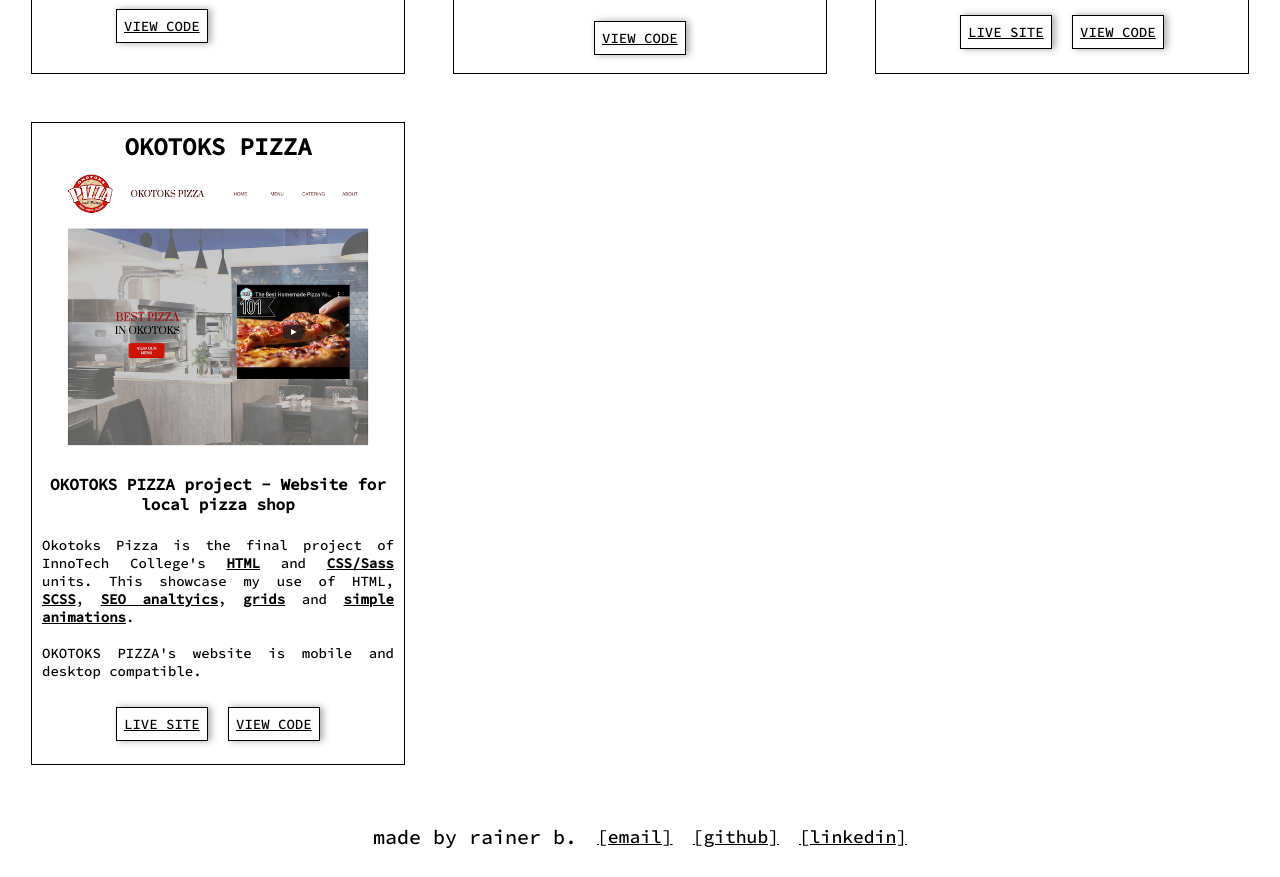
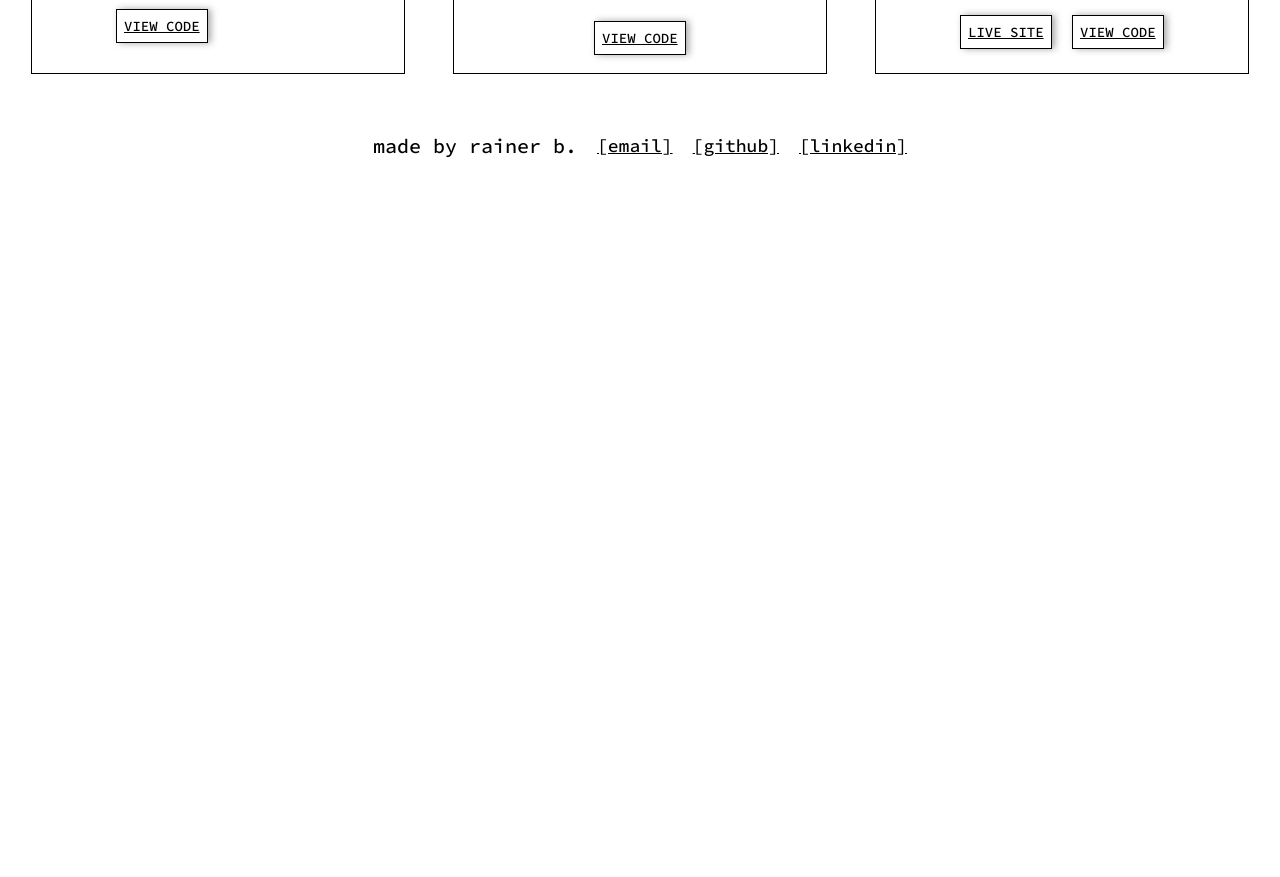
Before and after one commit to rainerb16/portfolio, a Vue app: page /#/portfolio in a window 1280 px wide. Shown: the part 2960-3837 px from the top of the page. After the commit the page ends 3146 px from the top, so only its background shows below. Built offline with nearby package versions, Linux system fonts and the light colour scheme; what vuejs-twitter-feed would draw is missing.

Commit message:
Removes project item from portfolio page

```diff
--- a/src/components/PortfolioContent.vue
+++ b/src/components/PortfolioContent.vue
@@ -342,38 +342,6 @@
           </p>
         </div>
       </div>
-      <div class="project-item">
-        <h2>OKOTOKS PIZZA</h2>
-        <img
-          src="../assets/opp-thumbnail.png"
-          alt="Thumbnail of the OKOTOKS PIZZA Website"
-        />
-        <h4>OKOTOKS PIZZA project - Website for local pizza shop</h4>
-        <p>
-          Okotoks Pizza is the final project of InnoTech College's
-          <span class="lang">HTML</span> and
-          <span class="lang">CSS/Sass</span> units. This showcase my use of
-          HTML, <span class="lang">SCSS</span>,
-          <span class="lang">SEO analtyics</span>,
-          <span class="lang">grids</span> and
-          <span class="lang">simple animations</span>.<br /><br />
-          OKOTOKS PIZZA's website is mobile and desktop compatible.
-        </p>
-        <div id="project-links">
-          <p id="link">
-            <a href="https://straightouttaokotoks.netlify.app/" target="_blank"
-              >LIVE SITE</a
-            >
-          </p>
-          <p id="link">
-            <a
-              href="https://github.com/rainerb16/Okotoks-Pizza-Project"
-              target="_blank"
-              >VIEW CODE</a
-            >
-          </p>
-        </div>
-      </div>
     </div>
   </div>
 </template>
```
